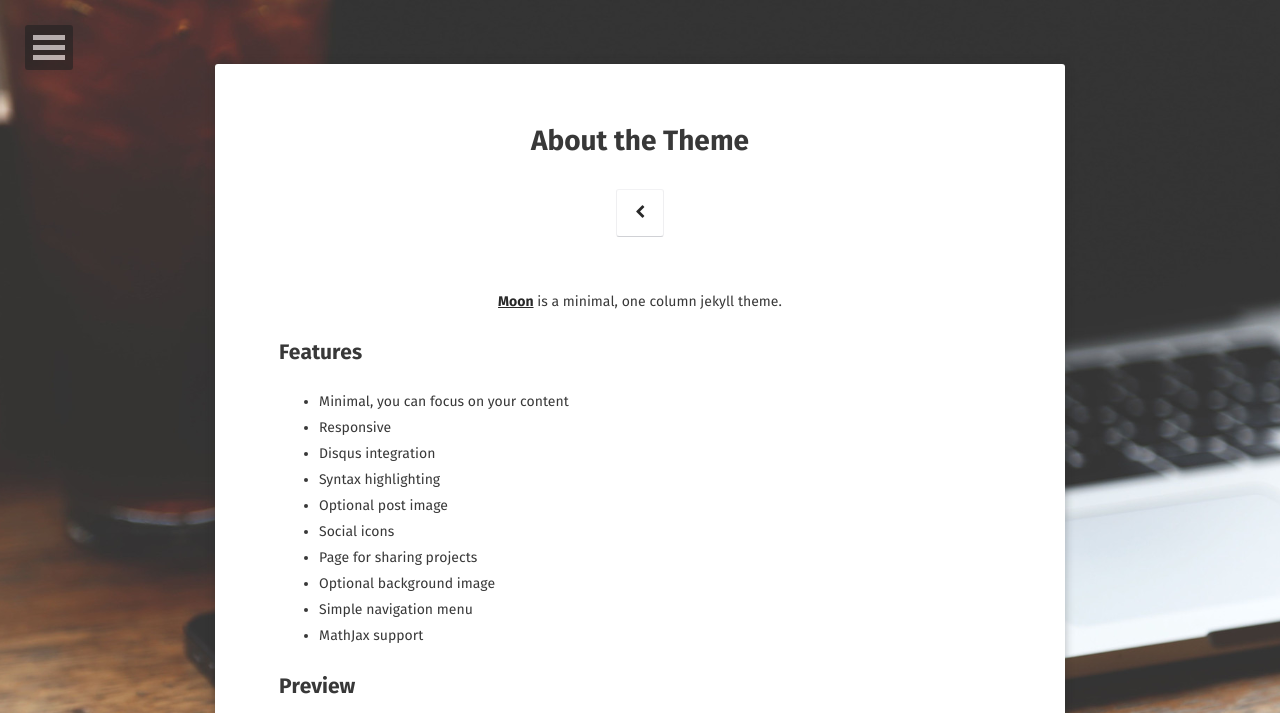
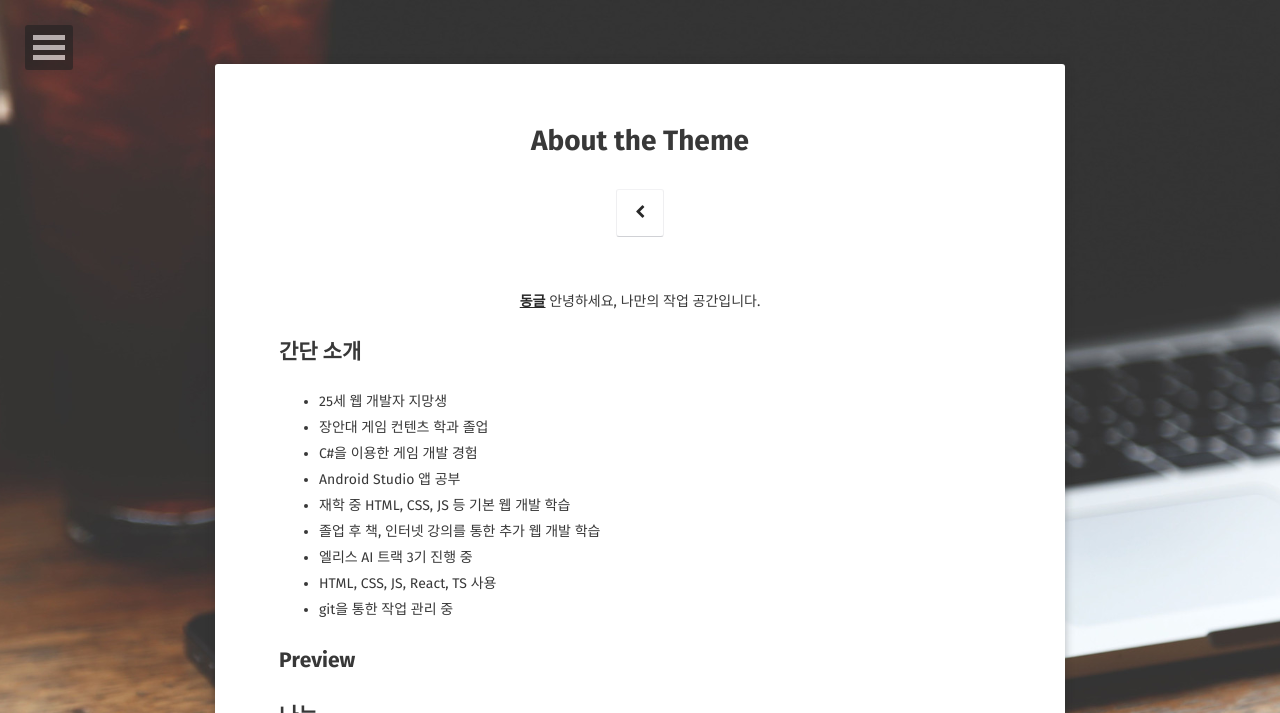
Before and after one commit to ydk1204/ydk1204.github.io, a Jekyll site: the page built from about/index.md, in a window 1280 px wide. Shown: the top 713 px of the page. Built offline with Jekyll 4.4.1, drawn with Linux system fonts in a browser that asks for light colours; some web fonts are replaced; some of the changed text lies outside the part shown; grey boxes are pictures that could not be loaded.

Commit message:
첫번째 포스팅

```diff
--- a/_config.yml
+++ b/_config.yml
@@ -1,56 +1,56 @@
 # Site
-title:              Moon
-bio:                'Minimal, one column jekyll theme.'
-description:        "Moon is a minimal, one column jekyll theme for your blog."
-reading_time:       true
-words_per_minute:   200
-logo:               'assets/img/logo.png'
-background:         'assets/img/placeholder-big.jpg'
-tiled_bg:           false   # Set this true if you want to tile your background image, otherwise it will be covered
-locale:             en_US
-url:                https://taylantatli.github.io/Moon
+title: Dongle
+bio: "안녕하세요, 나만의 작업 공간입니다."
+description: "작업 내용을 정리하고 생각을 가다듬는 시간입니다."
+reading_time: true
+words_per_minute: 200
+logo: "assets/img/logo.png"
+background: "assets/img/placeholder-big.jpg"
+tiled_bg: false # Set this true if you want to tile your background image, otherwise it will be covered
+locale: en_US
+url: https://ydk1204.github.io/
 
 # Jekyll
-permalink:          /:title/
-markdown:           kramdown
-highlighter:        rouge
+permalink: /:title/
+markdown: kramdown
+highlighter: rouge
 kramdown:
-  auto_ids:         true
-  footnote_nr:      1
-  entity_output:    as_char
-  toc_levels:       1..6
-  enable_coderay:   false
-mathjax:            true
+    auto_ids: true
+    footnote_nr: 1
+    entity_output: as_char
+    toc_levels: 1..6
+    enable_coderay: false
+mathjax: true
 sass:
-  sass_dir:         _sass
-  style:            compressed
+    sass_dir: _sass
+    style: compressed
 
 # Comments
-disqus_shortname:   taylantatli
+disqus_shortname: taylantatli
 
 # Social
 # if you don't have any of social below, comment the line.
 #google:
-  #plus:            #username
-  #analytics:
-  #verify:
-  #ad-client:
-  #ad-slot:
+#plus:            #username
+#analytics:
+#verify:
+#ad-client:
+#ad-slot:
 #bing-verify:
 #email:
-twitter:            username
-facebook:           username
-github-url:         username
+twitter: username
+facebook: username
+github-url: https://github.com/ydk1204
 #stackoverflow:     123456/username   from a "http://stackoverflow.com/users/123456/username" link
 #linkedin:          username
 #xing:              username
-instagram:          username
+instagram: username
 #lastfm:            username
 #tumblr:            username
 #medium:            '@username'
 #pinterest:         username
 #foursquare:        username
-steam:              username
+steam: username
 #dribbble:          username
 #youtube:           username
 #youtube-channel:   channel
@@ -64,13 +64,27 @@ steam:              username
 
 # Gems
 gems:
-  - jekyll-mentions
-  - jekyll-feed
-  - jekyll-sitemap
-  - jekyll-gist
+    - jekyll-mentions
+    - jekyll-feed
+    - jekyll-sitemap
+    - jekyll-gist
 
 jekyll-mentions:
     base_url: https://github.com
 
 # Exclude list
-exclude: [README.md, Gemfile, Gemfile.lock, node_modules, gulpfile.js, package.json, _site, src, vendor, CNAME, LICENSE, Rakefile]
+exclude:
+    [
+        README.md,
+        Gemfile,
+        Gemfile.lock,
+        node_modules,
+        gulpfile.js,
+        package.json,
+        _site,
+        src,
+        vendor,
+        CNAME,
+        LICENSE,
+        Rakefile,
+    ]
--- a/about/index.md
+++ b/about/index.md
@@ -2,36 +2,28 @@
 layout: page
 title: About the Theme
 tags: [about, Jekyll, theme, moon]
-date: 2016-03-21
+date: 2021-12-04
 comments: false
 ---
 
-<center><a href="http://taylantatli.github.io/Moon"><b>Moon</b></a> is a minimal, one column jekyll theme.</center>
+<center><a href="https://ydk1204.github.io/"><b>동글</b></a> 안녕하세요, 나만의 작업 공간입니다.</center>
 
-## Features
-* Minimal, you can focus on your content
-* Responsive
-* Disqus integration
-* Syntax highlighting
-* Optional post image
-* Social icons
-* Page for sharing projects
-* Optional background image
-* Simple navigation menu
-* MathJax support
+## 간단 소개
+
+-   25세 웹 개발자 지망생
+-   장안대 게임 컨텐츠 학과 졸업
+-   C#을 이용한 게임 개발 경험
+-   Android Studio 앱 공부
+-   재학 중 HTML, CSS, JS 등 기본 웹 개발 학습
+-   졸업 후 책, 인터넷 강의를 통한 추가 웹 개발 학습
+-   엘리스 AI 트랙 3기 진행 중
+-   HTML, CSS, JS, React, TS 사용
+-   git을 통한 작업 관리 중
 
 ## Preview
 
-{% capture images %}
-    https://cloud.githubusercontent.com/assets/754514/14509720/61c61058-01d6-11e6-93ab-0918515ecd56.png
-    https://cloud.githubusercontent.com/assets/754514/14509716/61ac6c8e-01d6-11e6-879f-8308883de790.png
-{% endcapture %}
-{% include gallery images=images caption="Screenshots of Moon Theme" cols=2 %}
+## 나는
 
-See a [live version of Moon](http://taylantatli.github.io/Moon) hosted on GitHub.
+앞으로 발전하는 웹 프론트 엔드 개발자가 되기 위해 지속적인 공부를 진행하겠습니다.
 
-## Getting Started
-
-To learn how to install and use this theme check out the [Setup Guide](http://taylantatli.me/Moon/moon-theme/) for more information.
-
-[Install Moon](https://github.com/TaylanTatli/Moon){: .btn}
+<!-- [Install Moon](https://github.com/TaylanTatli/Moon){: .btn} -->
```
Also changed, not shown: _posts/2021-12-04-welcome-to-jekyll.markdown (+20 -17 lines).
